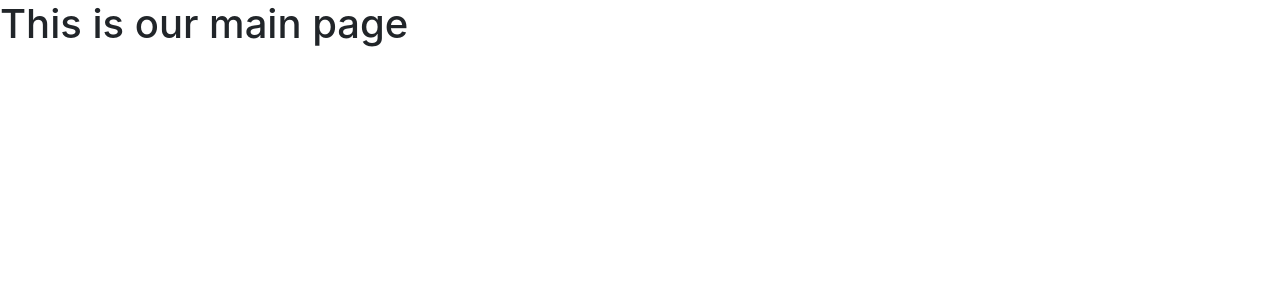
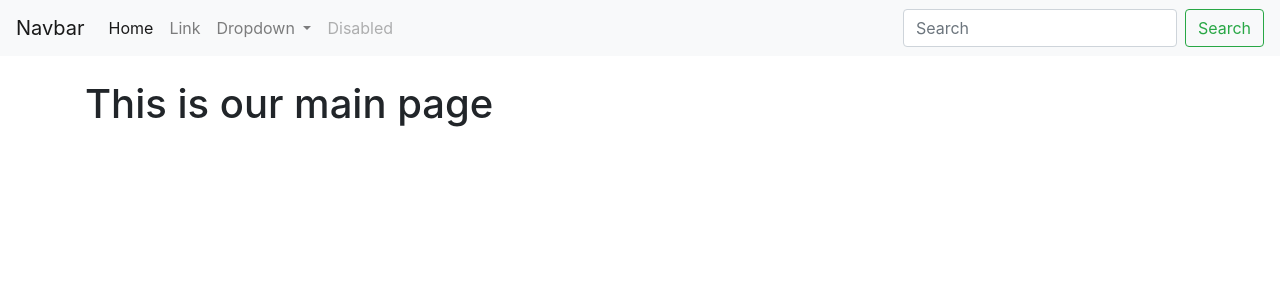
Before and after one commit to ShivamSainier/Python-Flask-, a Flask app: page / in a window 1280 px wide. Shown: the top 300 px of the page. Run offline with Flask 2, Linux system fonts and the light colour scheme; some libraries are stand-ins or nearby versions.

Commit message:
Adding some  Bootstrap Features

```diff
--- a/templates/index.html
+++ b/templates/index.html
@@ -11,8 +11,47 @@
     <title>Index page</title>
   </head>
   <body>
-    <h1>This is our main page </h1>
 
+    <nav class="navbar navbar-expand-lg navbar-light bg-light">
+        <a class="navbar-brand" href="#">Navbar</a>
+        <button class="navbar-toggler" type="button" data-toggle="collapse" data-target="#navbarSupportedContent" aria-controls="navbarSupportedContent" aria-expanded="false" aria-label="Toggle navigation">
+          <span class="navbar-toggler-icon"></span>
+        </button>
+
+        <div class="collapse navbar-collapse" id="navbarSupportedContent">
+          <ul class="navbar-nav mr-auto">
+            <li class="nav-item active">
+              <a class="nav-link" href="#">Home <span class="sr-only">(current)</span></a>
+            </li>
+            <li class="nav-item">
+              <a class="nav-link" href="#">Link</a>
+            </li>
+            <li class="nav-item dropdown">
+              <a class="nav-link dropdown-toggle" href="#" id="navbarDropdown" role="button" data-toggle="dropdown" aria-haspopup="true" aria-expanded="false">
+                Dropdown
+              </a>
+              <div class="dropdown-menu" aria-labelledby="navbarDropdown">
+                <a class="dropdown-item" href="#">Action</a>
+                <a class="dropdown-item" href="#">Another action</a>
+                <div class="dropdown-divider"></div>
+                <a class="dropdown-item" href="#">Something else here</a>
+              </div>
+            </li>
+            <li class="nav-item">
+              <a class="nav-link disabled" href="#" tabindex="-1" aria-disabled="true">Disabled</a>
+            </li>
+          </ul>
+          <form class="form-inline my-2 my-lg-0">
+            <input class="form-control mr-sm-2" type="search" placeholder="Search" aria-label="Search">
+            <button class="btn btn-outline-success my-2 my-sm-0" type="submit">Search</button>
+          </form>
+        </div>
+      </nav>
+
+
+    <div class="container">
+        <h1 class="mt-4">This is our main page </h1>
+    </div>
     <!-- Optional JavaScript -->
     <!-- jQuery first, then Popper.js, then Bootstrap JS -->
     <script src="https://code.jquery.com/jquery-3.4.1.slim.min.js" integrity="sha384-J6qa4849blE2+poT4WnyKhv5vZF5SrPo0iEjwBvKU7imGFAV0wwj1yYfoRSJoZ+n" crossorigin="anonymous"></script>
```
